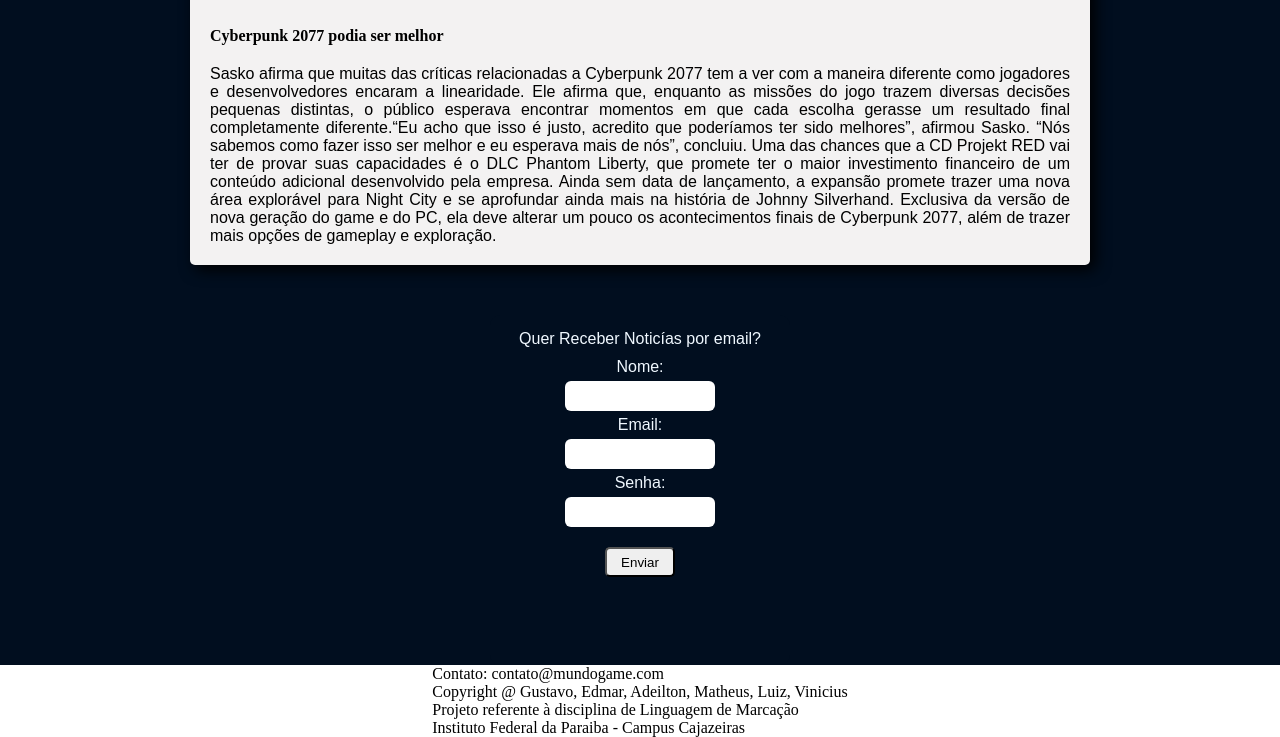
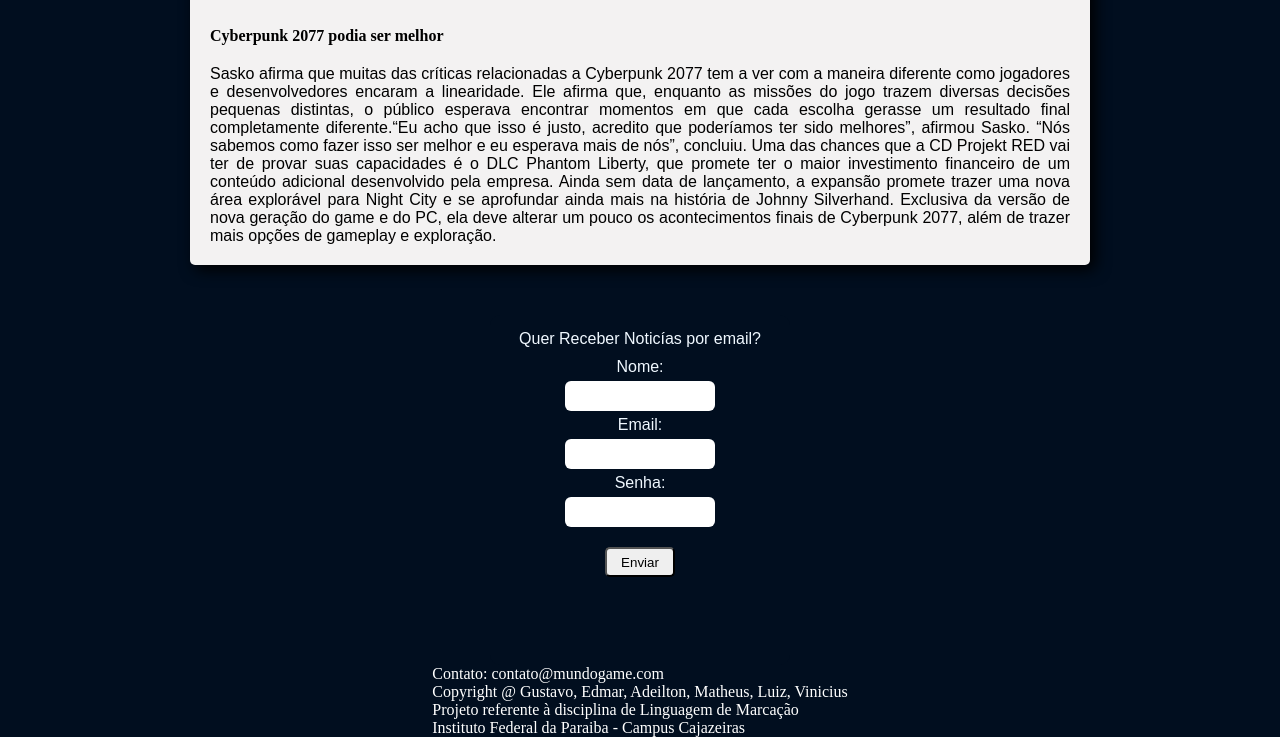
Before and after one commit to gustavobardavid/projeto-final, a plain HTML site: page index.html in a window 1280 px wide. Shown: the part 2440-3177 px from the top of the page. Drawn offline with nearby package versions, Linux system fonts and the light colour scheme.

Commit message:
Update stylee.css

```diff
--- a/stylee.css
+++ b/stylee.css
@@ -329,8 +329,8 @@ div.videos{
 
 
 footer {
-    display: flex;
-    background-color: white;
+      display: flex;
+    background-color: #010e1f;
     justify-content: center;
-    color: black;
+    color: white;
 }
```
